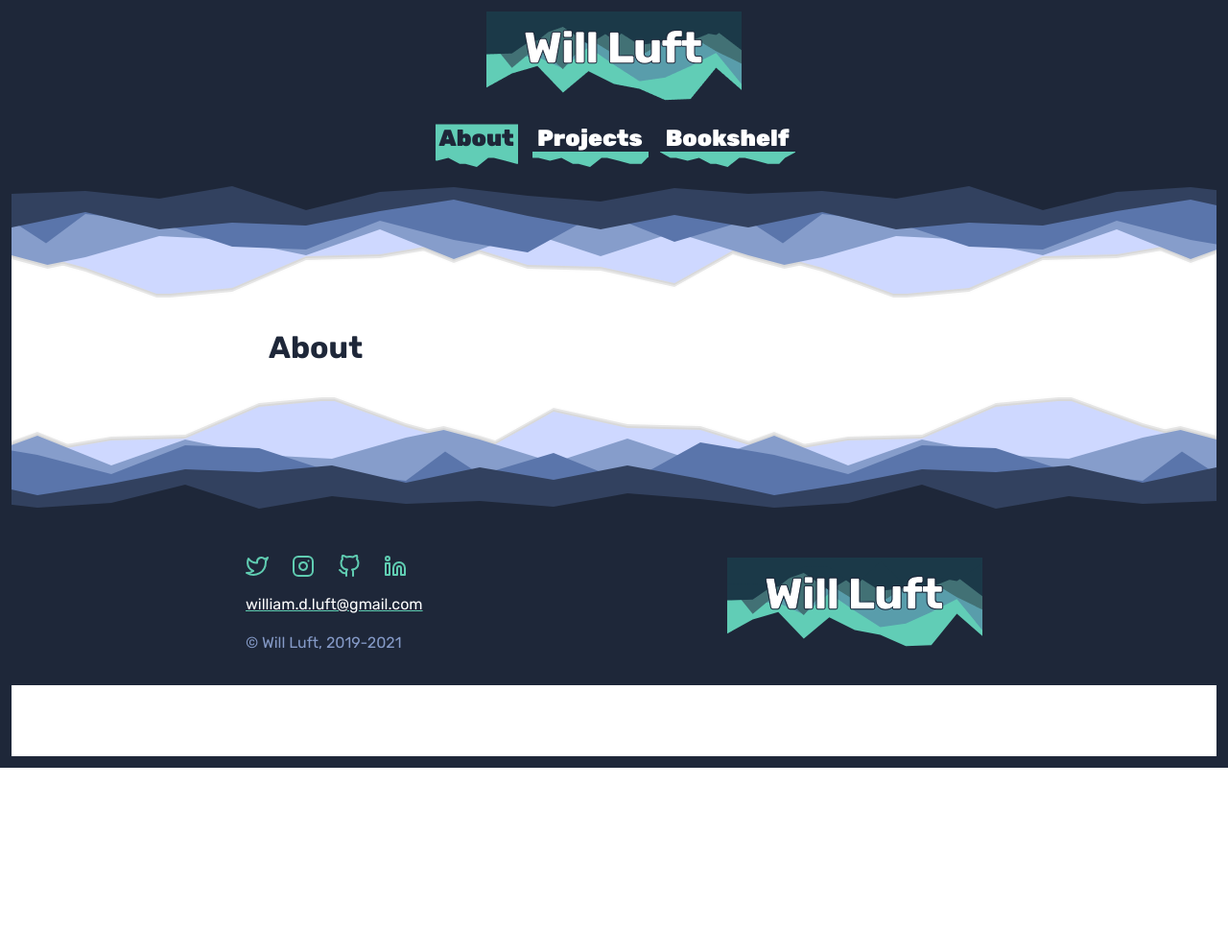
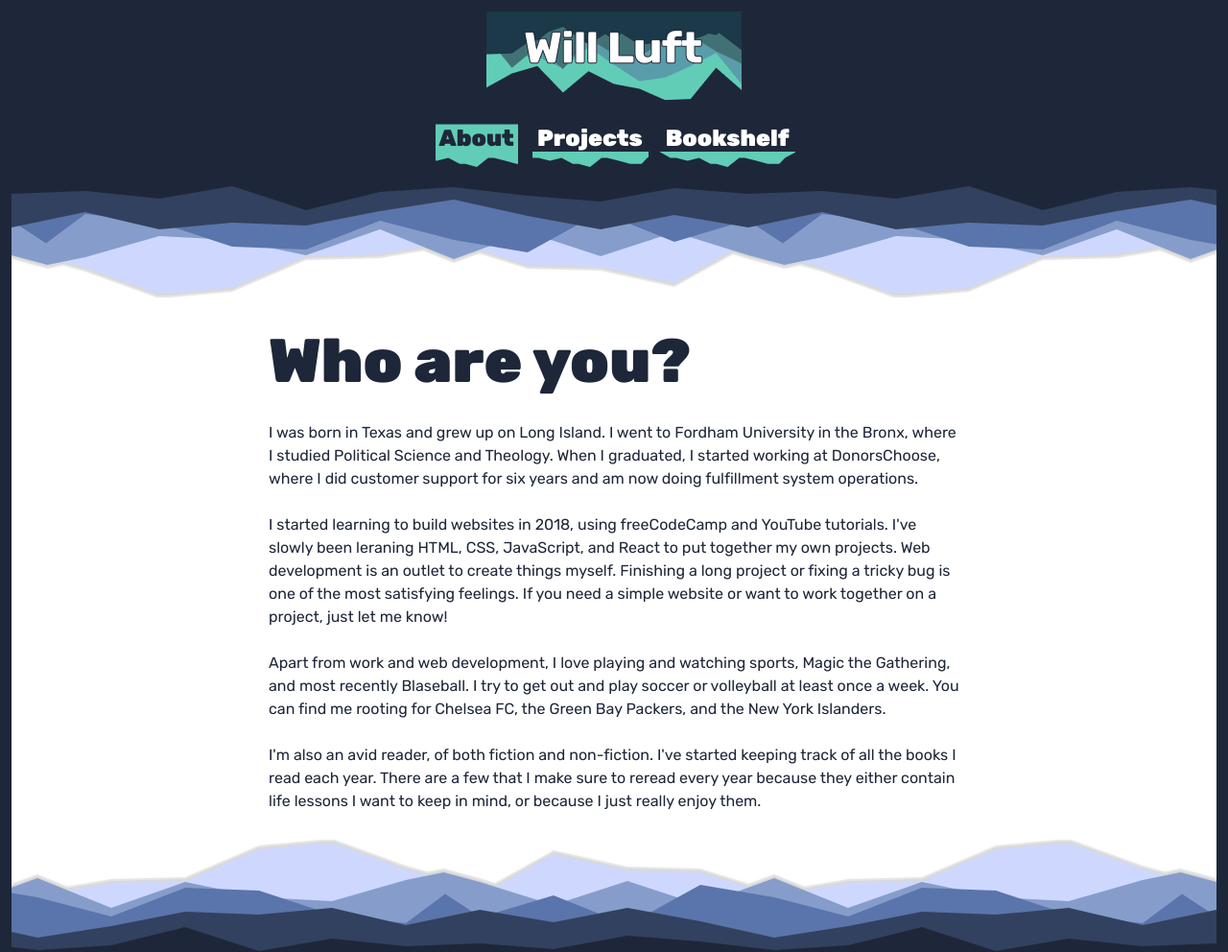
Before and after one commit to wdluft/willluft, a Gatsby site: page /about in a window 1280 px wide. Shown: the top 992 px of the page at 96% size. Before the commit the page ends 800 px from the top, so only its background shows below. Built offline with nearby package versions, Linux system fonts and the light colour scheme; Gatsby itself is replaced by a stand-in of ours.

Commit message:
Added content to about page

```diff
--- a/src/pages/about.js
+++ b/src/pages/about.js
@@ -1,11 +1,48 @@
 import React from 'react';
+import styled from 'styled-components';
 import SEO from '../components/SEO';
+import PageHeading from './PageHeading';
 
 const About = () => (
   <>
     <SEO title="About" />
-    <h1>About</h1>
+    <AboutWrapper>
+      <PageHeading>Who are you?</PageHeading>
+      <p>
+        I was born in Texas and grew up on Long Island. I went to Fordham
+        University in the Bronx, where I studied Political Science and Theology.
+        When I graduated, I started working at DonorsChoose, where I did
+        customer support for six years and am now doing fulfillment system
+        operations.
+      </p>
+      <p>
+        I started learning to build websites in 2018, using freeCodeCamp and
+        YouTube tutorials. I've slowly been leraning HTML, CSS, JavaScript, and
+        React to put together my own projects. Web development is an outlet to
+        create things myself. Finishing a long project or fixing a tricky bug is
+        one of the most satisfying feelings. If you need a simple website or
+        want to work together on a project, just let me know!
+      </p>
+      <p>
+        Apart from work and web development, I love playing and watching sports,
+        Magic the Gathering, and most recently Blaseball. I try to get out and
+        play soccer or volleyball at least once a week. You can find me rooting
+        for Chelsea FC, the Green Bay Packers, and the New York Islanders.
+      </p>
+      <p>
+        I'm also an avid reader, of both fiction and non-fiction. I've started
+        keeping track of all the books I read each year. There are a few that I
+        make sure to reread every year because they either contain life lessons
+        I want to keep in mind, or because I just really enjoy them.
+      </p>
+    </AboutWrapper>
   </>
 );
 
 export default About;
+
+const AboutWrapper = styled.section`
+  display: grid;
+  grid-template-columns: 1fr;
+  gap: 24px;
+`;
```
